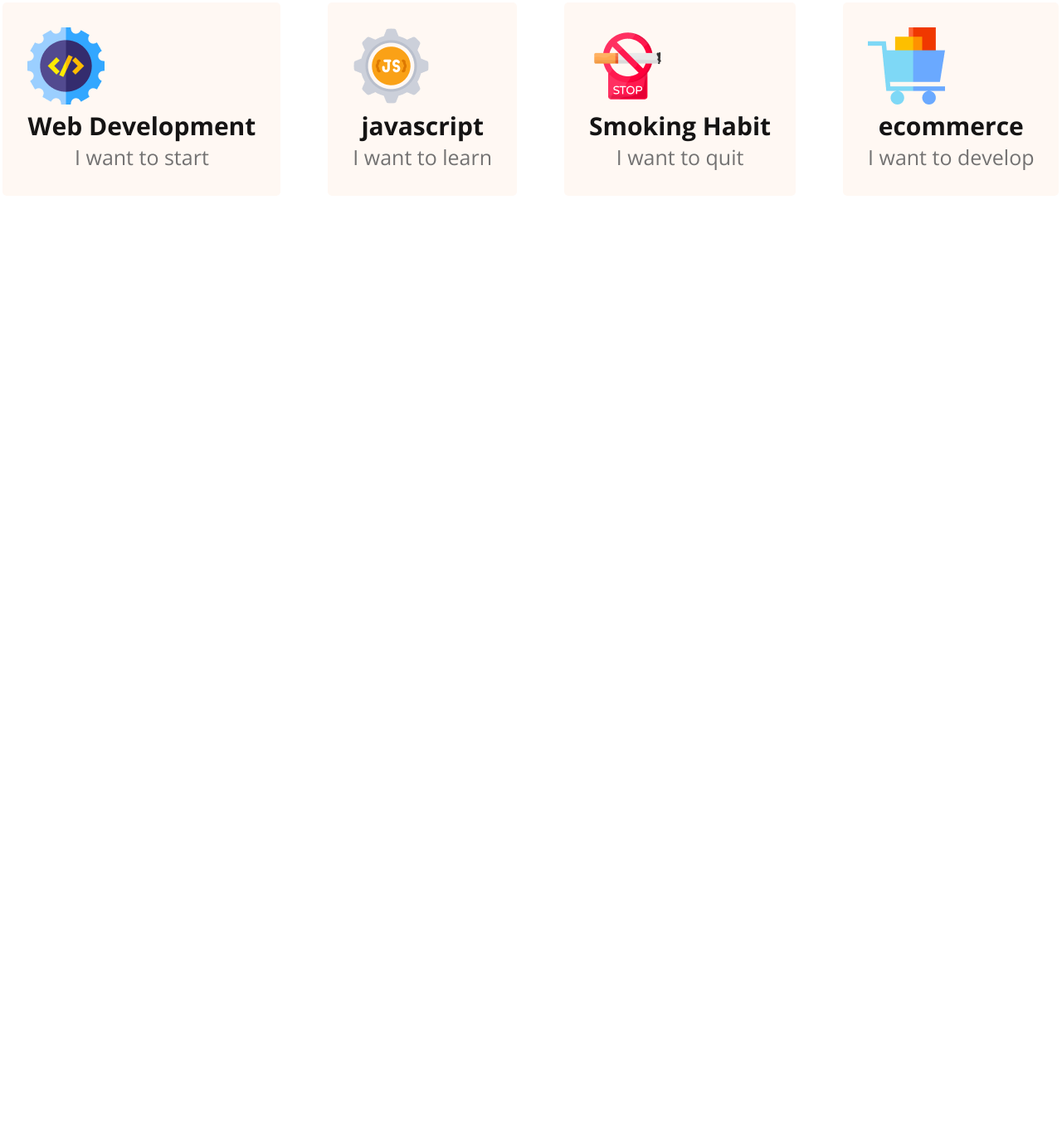
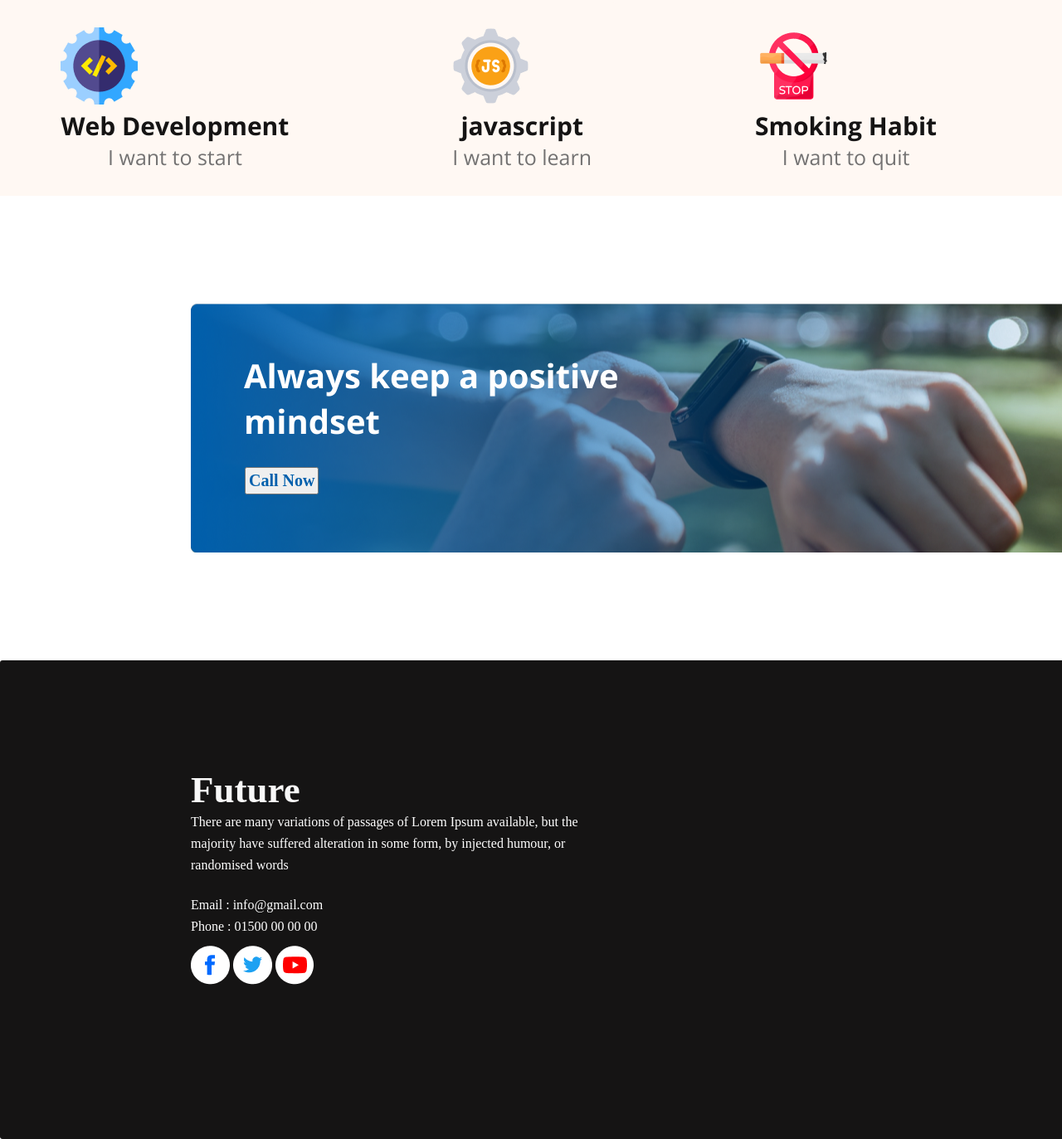
Before and after one commit to protim1451/portfolio-test, a plain HTML site: page index.html in a window 1280 px wide. Shown: the part 1990-3363 px from the top of the page at 83% size. Before the commit the page ends 2226 px from the top, so only its background shows below. Drawn offline with nearby package versions, Linux system fonts and the light colour scheme.

Commit message:
footer upto left

```diff
--- a/index.html
+++ b/index.html
@@ -66,9 +66,33 @@
                 </div>
             </div>
         </section>
+        <section class="mindset">
+            <div class="mindset-content">
+                <h3 class="mindset-title">Always keep a positive mindset</h3>
+                <button class="mindset-button">Call Now</button>
+            </div>
+            <!-- <img  width="1140px" height="300px" src="images/watch.png" alt="">
+            <img width="1140px" height="300px" src="images/gradient1.png" alt=""> -->
+        </section>
     </main>
     <footer>
-
+        <div class="footer-column">
+            <h3 class="section-title">Future</h3>
+            <p class="section-desc">There are many variations of passages of Lorem
+                Ipsum available, but the majority have suffered alteration in some
+                form, by injected humour, or randomised words</p> <br>
+            <p class="footer-email">Email : info@gmail.com</p>
+            <p class="footer-phone">Phone : 01500 00 00 00</p>
+            <div class="social-links">
+                <a href=""><img src="images/icons/fb.png" alt=""></a>
+                <a href=""><img src="images/icons/twitter.png" alt=""></a>
+                <a href=""><img src="images/icons/youtube.png" alt=""></a>
+            </div>
+        </div>
+        <div class="footer-column">
+            <h4 class="section-title"></h4>
+            <p class="section-desc"></p>
+        </div>
     </footer>
 </body>
 </html>
--- a/styles/style.css
+++ b/styles/style.css
@@ -105,6 +105,11 @@ body {
 }
 
 /* plans section */
+.plans{
+    background: #FFF8F3;
+    width: 1600px;
+    margin-bottom: 130px;
+}
 .plans-head{
     color: #151414;
     text-align: center;
@@ -191,3 +196,90 @@ body {
     font-weight: 500;
     line-height: normal;
 }
+.mindset{
+    margin-left: 230px;
+    margin-right: 230px;
+    width: 1140px;
+    height: 300px;
+    /* background-image: url(../images/gradient1.png); */
+    background-image: url('../images/gradient1.png'), url(../images/watch.png);
+    background-repeat: no-repeat;
+    background-position: center center;
+    margin-bottom: 130px;
+}
+.mindset-title{
+    color: #FFF;
+    font-size: 40px;
+    font-style: normal;
+    font-weight: 700;
+    line-height: normal;
+    padding-left: 64px;
+    padding-top: 59px;
+    padding-right: 617px;
+    /* padding-bottom: 147px; */
+}
+.mindset-button{
+    color: #005FAC;
+    text-align: center;
+    font-family: Work Sans;
+    font-size: 20px;
+    font-style: normal;
+    font-weight: 600;
+    line-height: normal;
+    /* margin-left: 420px; */
+    padding: 3px;
+    margin-top: 28px;
+    margin-left: 65px;
+}
+
+/* Footer Design */
+footer{
+    background: #151414;
+    width: 1600px;
+    height: 577px;
+    border-radius: 3px;
+}
+.section-title{
+    color: #F8F8F8;
+    font-family: Work Sans;
+    font-size: 45px;
+    font-style: normal;
+    font-weight: 700;
+    line-height: normal;
+    padding-left: 230px;
+    padding-top: 130px;
+}
+.section-desc{
+    color: #FFF;
+    font-family: Work Sans;
+    font-size: 16px;
+    font-style: normal;
+    font-weight: 400;
+    line-height: 26px; /* 162.5% */
+    padding-left: 230px;
+    padding-right: 885px;
+}
+.footer-email{
+    color: #FFF;
+    font-family: Work Sans;
+    font-size: 16px;
+    font-style: normal;
+    font-weight: 400;
+    line-height: 26px; /* 162.5% */
+    padding-left: 230px;
+
+}
+.footer-phone{
+    color: #FFF;
+    font-family: Work Sans;
+    font-size: 16px;
+    font-style: normal;
+    font-weight: 400;
+    line-height: 26px; /* 162.5% */
+    padding-left: 230px;
+    margin-bottom: 10px;
+}
+.social-links{
+    padding-left: 230px;
+    gap: 5px;
+}
```
